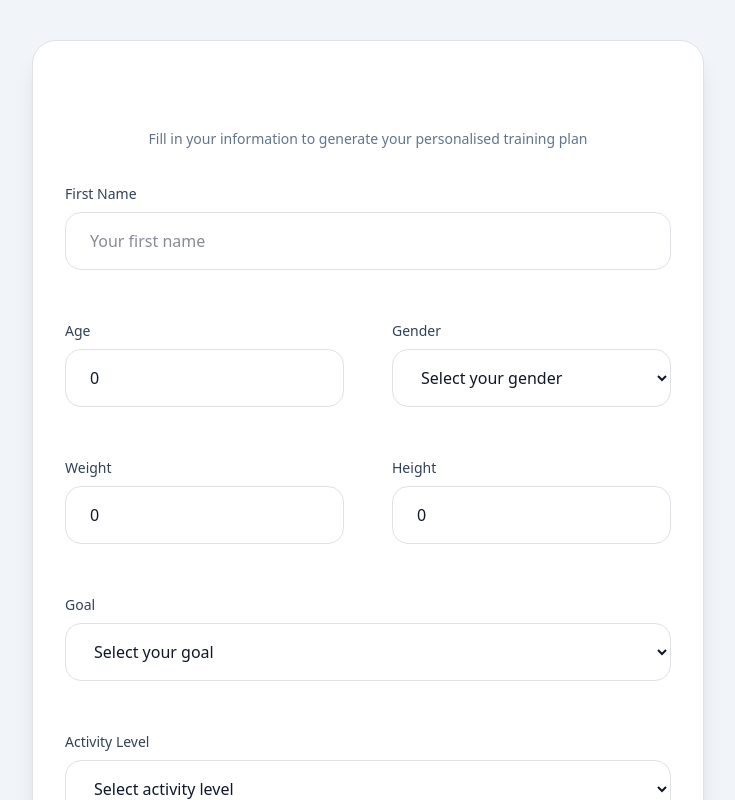
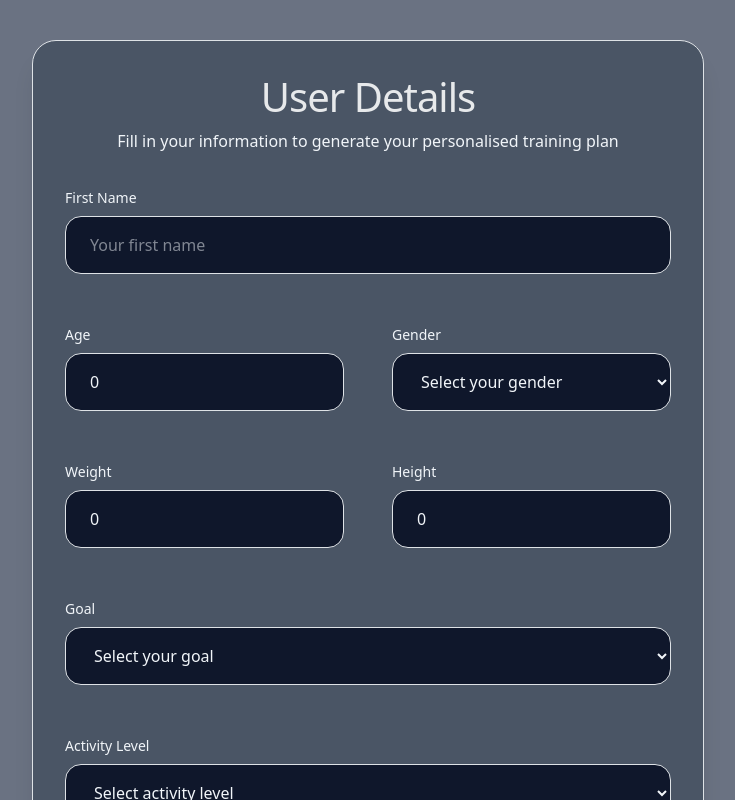
Before and after one commit to Sosenaa/pocketPT, a React (Vite) app: page /UserForm in a window 1280 px wide. Shown: the top 800 px of the page, without its empty margins (272-1007 px from the left). Built offline with nearby package versions, Linux system fonts and the light colour scheme.

Commit message:
Form colours changed

```diff
--- a/src/components/UserForm.tsx
+++ b/src/components/UserForm.tsx
@@ -21,14 +21,14 @@ const UserForm = () => {
   };
 
   return (
-    <div className="min-h-screen bg-slate-100 px-4 py-10">
+    <div className="min-h-screen  bg-gray-500 px-4 py-10">
       <div className="mx-auto max-w-2xl">
-        <div className="rounded-3xl border border-slate-200 bg-white p-6 shadow-xl md:p-8">
+        <div className="rounded-3xl border border-slate-200 bg-gray-600 shadow-xl p-6 shadow-xl md:p-8">
           <div className="mb-8 text-center">
-            <h1 className="text-3xl font-bold tracking-tight text-slate-900">
+            <h1 className="text-3xl font-bold tracking-tight text-slate-100">
               User Details
             </h1>
-            <p className="mt-2 text-sm text-slate-500">
+            <p className="mt-2 text-md text-slate-100 ">
               Fill in your information to generate your personalised training
               plan
             </p>
@@ -40,7 +40,7 @@ const UserForm = () => {
               <div className="md:col-span-2">
                 <label
                   htmlFor="name"
-                  className="mb-2 block text-sm font-medium text-slate-700"
+                  className="mb-2 block text-sm font-medium text-slate-100"
                 >
                   First Name
                 </label>
@@ -50,7 +50,7 @@ const UserForm = () => {
                   placeholder="Your first name"
                   value={name}
                   onChange={(e) => setName(e.target.value)}
-                  className="w-full rounded-2xl border border-slate-300 bg-white px-4 py-3 text-slate-900 outline-none transition focus:border-slate-900 focus:ring-2 focus:ring-slate-200"
+                  className="w-full rounded-2xl border border-slate-900 bg-slate-900 px-4 py-3 text-slate-100 outline-none transition focus:border-slate-900 focus:ring-2 focus:ring-slate-200"
                 />
               </div>
 
@@ -58,7 +58,7 @@ const UserForm = () => {
               <div>
                 <label
                   htmlFor="age"
-                  className="mb-2 block text-sm font-medium text-slate-700"
+                  className="mb-2 block text-sm font-medium text-slate-100"
                 >
                   Age
                 </label>
@@ -68,7 +68,7 @@ const UserForm = () => {
                   placeholder="Your age"
                   value={age}
                   onChange={(e) => setAge(Number(e.target.value))}
-                  className="w-full rounded-2xl border border-slate-300 bg-white px-4 py-3 text-slate-900 outline-none transition focus:border-slate-900 focus:ring-2 focus:ring-slate-200"
+                  className="w-full rounded-2xl border border-slate-900 bg-slate-900 px-4 py-3 text-slate-100 outline-none transition focus:border-slate-900 focus:ring-2 focus:ring-slate-200"
                 />
               </div>
 
@@ -76,7 +76,7 @@ const UserForm = () => {
               <div>
                 <label
                   htmlFor="gender"
-                  className="mb-2 block text-sm font-medium text-slate-700"
+                  className="mb-2 block text-sm font-medium text-slate-100"
                 >
                   Gender
                 </label>
@@ -84,7 +84,7 @@ const UserForm = () => {
                   id="gender"
                   value={gender}
                   onChange={(e) => setGender(e.target.value)}
-                  className="w-full rounded-2xl border border-slate-300 bg-white px-4 py-3 text-slate-900 outline-none transition focus:border-slate-900 focus:ring-2 focus:ring-slate-200"
+                  className="w-full rounded-2xl border border-slate-900 bg-slate-900 px-4 py-3 text-slate-100 outline-none transition focus:border-slate-900 focus:ring-2 focus:ring-slate-200"
                 >
                   <option value="">Select your gender</option>
                   <option value="male">Male</option>
@@ -96,7 +96,7 @@ const UserForm = () => {
               <div>
                 <label
                   htmlFor="weight"
-                  className="mb-2 block text-sm font-medium text-slate-700"
+                  className="mb-2 block text-sm font-medium text-slate-100"
                 >
                   Weight
                 </label>
@@ -106,7 +106,7 @@ const UserForm = () => {
                   placeholder="Your weight"
                   value={weight}
                   onChange={(e) => setWeight(Number(e.target.value))}
-                  className="w-full rounded-2xl border border-slate-300 bg-white px-4 py-3 text-slate-900 outline-none transition focus:border-slate-900 focus:ring-2 focus:ring-slate-200"
+                  className="w-full rounded-2xl border border-slate-900 bg-slate-900 px-4 py-3 text-slate-100 outline-none transition focus:border-slate-900 focus:ring-2 focus:ring-slate-200"
                 />
               </div>
 
@@ -114,7 +114,7 @@ const UserForm = () => {
               <div>
                 <label
                   htmlFor="height"
-                  className="mb-2 block text-sm font-medium text-slate-700"
+                  className="mb-2 block text-sm font-medium text-slate-100"
                 >
                   Height
                 </label>
@@ -124,7 +124,7 @@ const UserForm = () => {
                   placeholder="Your height"
                   value={height}
                   onChange={(e) => setHeight(Number(e.target.value))}
-                  className="w-full rounded-2xl border border-slate-300 bg-white px-4 py-3 text-slate-900 outline-none transition focus:border-slate-900 focus:ring-2 focus:ring-slate-200"
+                  className="w-full rounded-2xl border border-slate-900 bg-slate-900 px-4 py-3 text-slate-100 outline-none transition focus:border-slate-900 focus:ring-2 focus:ring-slate-200"
                 />
               </div>
 
@@ -132,7 +132,7 @@ const UserForm = () => {
               <div className="md:col-span-2">
                 <label
                   htmlFor="goal"
-                  className="mb-2 block text-sm font-medium text-slate-700"
+                  className="mb-2 block text-sm font-medium text-slate-100"
                 >
                   Goal
                 </label>
@@ -140,7 +140,7 @@ const UserForm = () => {
                   id="goal"
                   value={goal}
                   onChange={(e) => setGoal(e.target.value)}
-                  className="w-full rounded-2xl border border-slate-300 bg-white px-4 py-3 text-slate-900 outline-none transition focus:border-slate-900 focus:ring-2 focus:ring-slate-200"
+                  className="w-full rounded-2xl border border-slate-900 bg-slate-900 px-4 py-3 text-slate-100 outline-none transition focus:border-slate-900 focus:ring-2 focus:ring-slate-200"
                 >
                   <option value="">Select your goal</option>
                   <option value="lose_weight">Lose Weight</option>
@@ -153,7 +153,7 @@ const UserForm = () => {
               <div className="md:col-span-2">
                 <label
                   htmlFor="activity"
-                  className="mb-2 block text-sm font-medium text-slate-700"
+                  className="mb-2 block text-sm font-medium text-slate-100"
                 >
                   Activity Level
                 </label>
@@ -161,7 +161,7 @@ const UserForm = () => {
                   id="activity"
                   value={activity}
                   onChange={(e) => setActivity(e.target.value)}
-                  className="w-full rounded-2xl border border-slate-300 bg-white px-4 py-3 text-slate-900 outline-none transition focus:border-slate-900 focus:ring-2 focus:ring-slate-200"
+                  className="w-full rounded-2xl border border-slate-900 bg-slate-900 px-4 py-3 text-slate-100 outline-none transition focus:border-slate-900 focus:ring-2 focus:ring-slate-200"
                 >
                   <option value="">Select activity level</option>
                   <option value="low_activity">Sedentary (Low Activity)</option>
```
